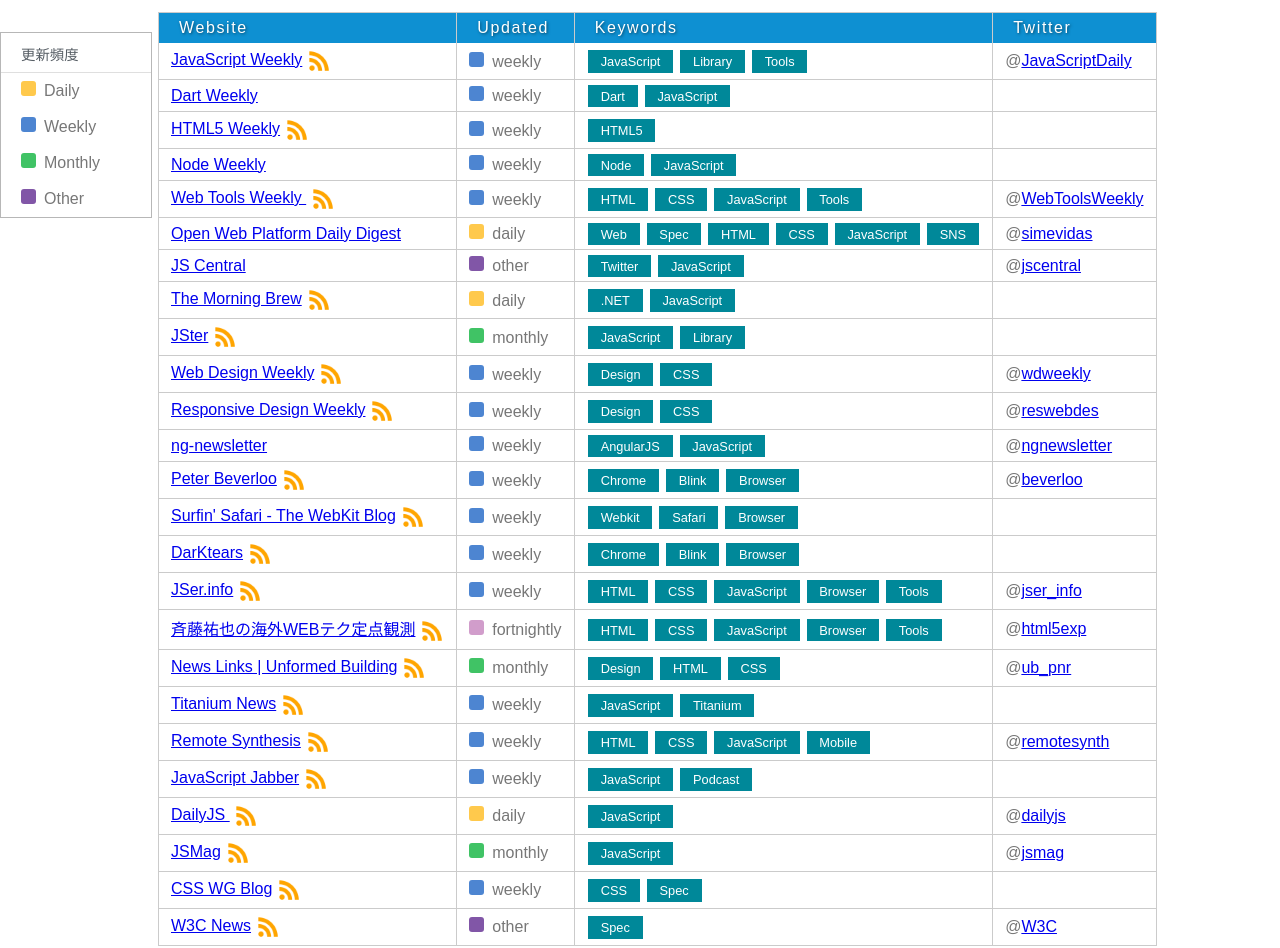
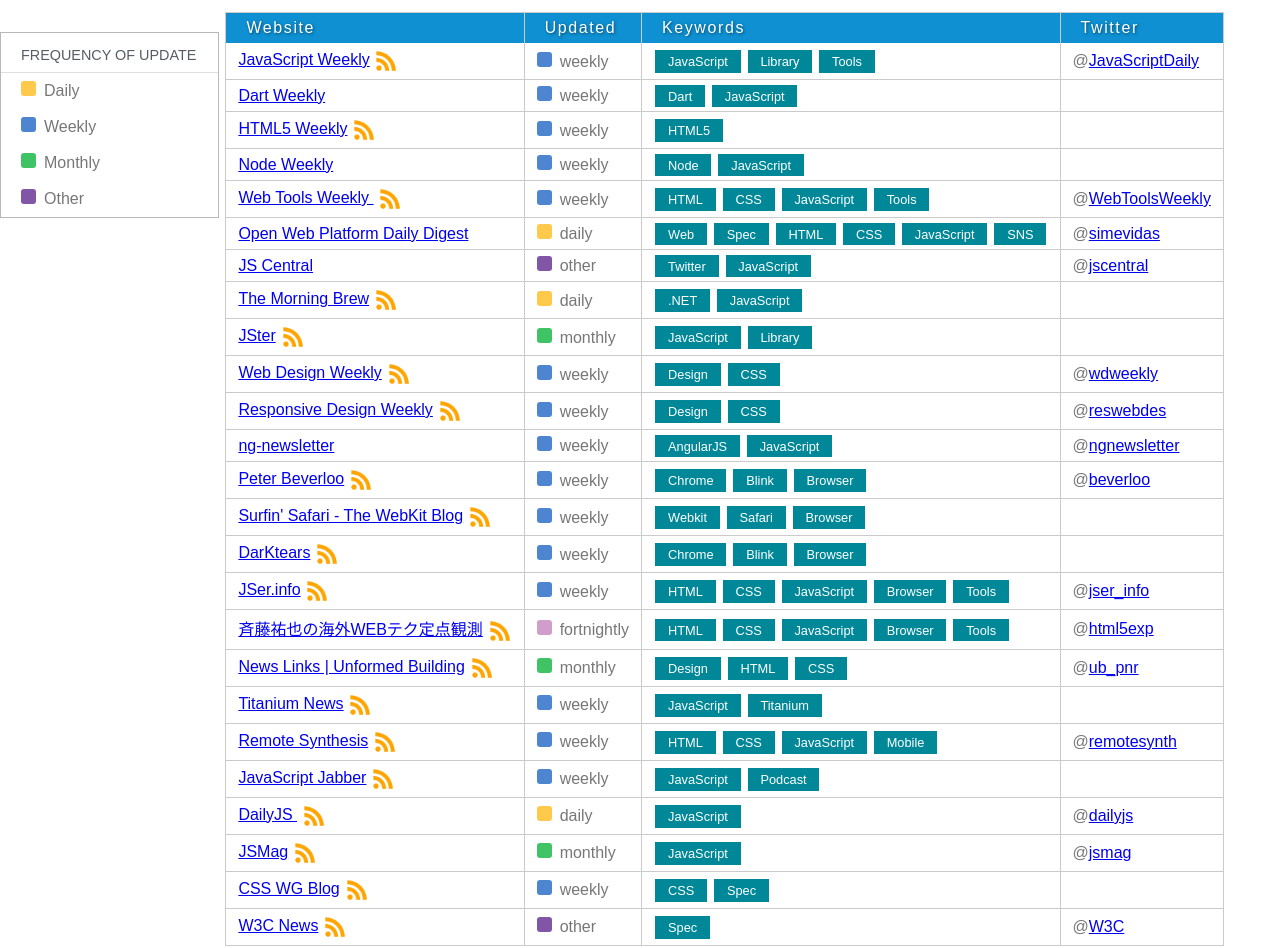
Before and after one commit to azu/Meta-Weekly, a website: page index.html in a window 1280 px wide. Drawn offline with nearby package versions, Linux system fonts and the light colour scheme.

Commit message:
fix Column size

```diff
--- a/css/main.scss
+++ b/css/main.scss
@@ -3,8 +3,6 @@
 }
 
 .sidebar {
-  left: 500px;
-  width: 150px;
   padding: 2em 0px;
 }
 
--- a/index.html
+++ b/index.html
@@ -21,7 +21,7 @@
                     </button>
                 </div>
                 <ul class="js-filer-updated">
-                    <li class="pure-menu-heading">更新頻度</li>
+                    <li class="pure-menu-heading">Frequency of update</li>
                     <li><a href="#daily"><span class="site-updated-label-daily"></span>Daily</a></li>
                     <li><a href="#weekly"><span class="site-updated-label-weekly"></span>Weekly</a></li>
                     <li><a href="#monthly"><span class="site-updated-label-monthly"></span>Monthly</a></li>
@@ -33,7 +33,7 @@
 
     <div class="pure-u mainContent">
         <div id="main">
-            <p>Pure HTML5 Boilerplate</p>
+            <p>Meta-Weekly Loading</p>
         </div>
     </div>
 </div>
```
Also changed, not shown: css/main.css.
